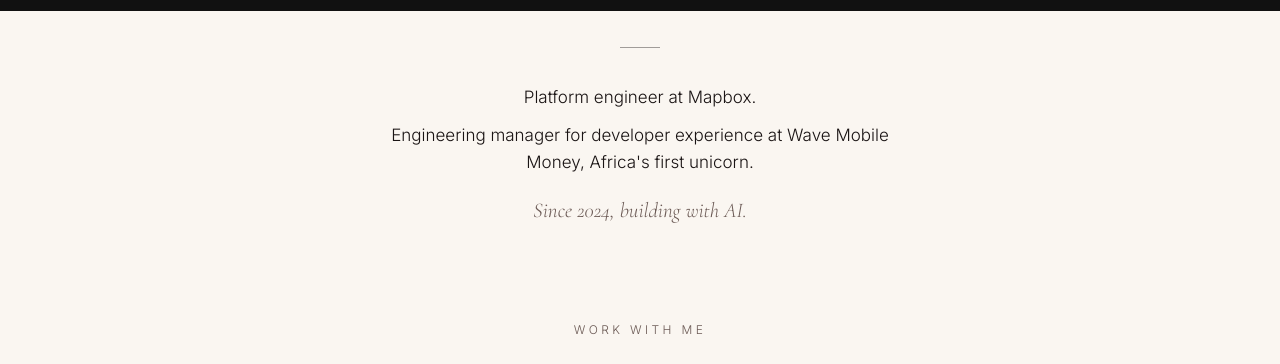
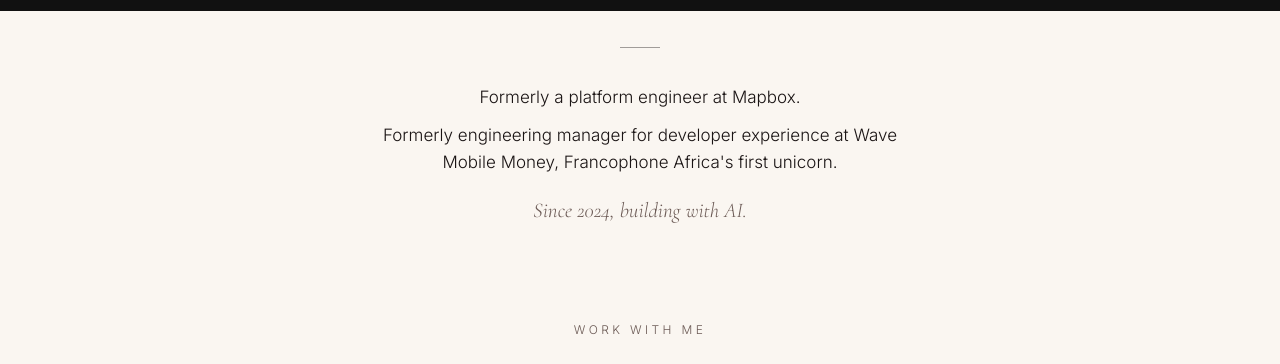
Before and after one commit to jjanczyszyn/aijustinalydia, a plain HTML site: page index.html in a window 1280 px wide. Shown: the part 789-1153 px from the top of the page. Drawn offline with nearby package versions, Linux system fonts and the light colour scheme.

Commit message:
docs: mark Mapbox and Wave as past roles (#3)
Claude-Session: https://claude.ai/code/session_019YBf7vVNuziJDpRJAyZYbS

Co-authored-by: Claude Opus 5.5 <noreply@anthropic.com>

```diff
--- a/index.html
+++ b/index.html
@@ -317,8 +317,8 @@
   <hr class="rule" />
 
   <section class="story wrap">
-    <p>Platform engineer at Mapbox.</p>
-    <p>Engineering manager for developer experience at Wave Mobile Money, Africa's first unicorn.</p>
+    <p>Formerly a platform engineer at Mapbox.</p>
+    <p>Formerly engineering manager for developer experience at Wave Mobile Money, Francophone Africa's first unicorn.</p>
     <p>Since 2024, building with AI.</p>
   </section>
 
```
Also changed, not shown: 1 other file.
